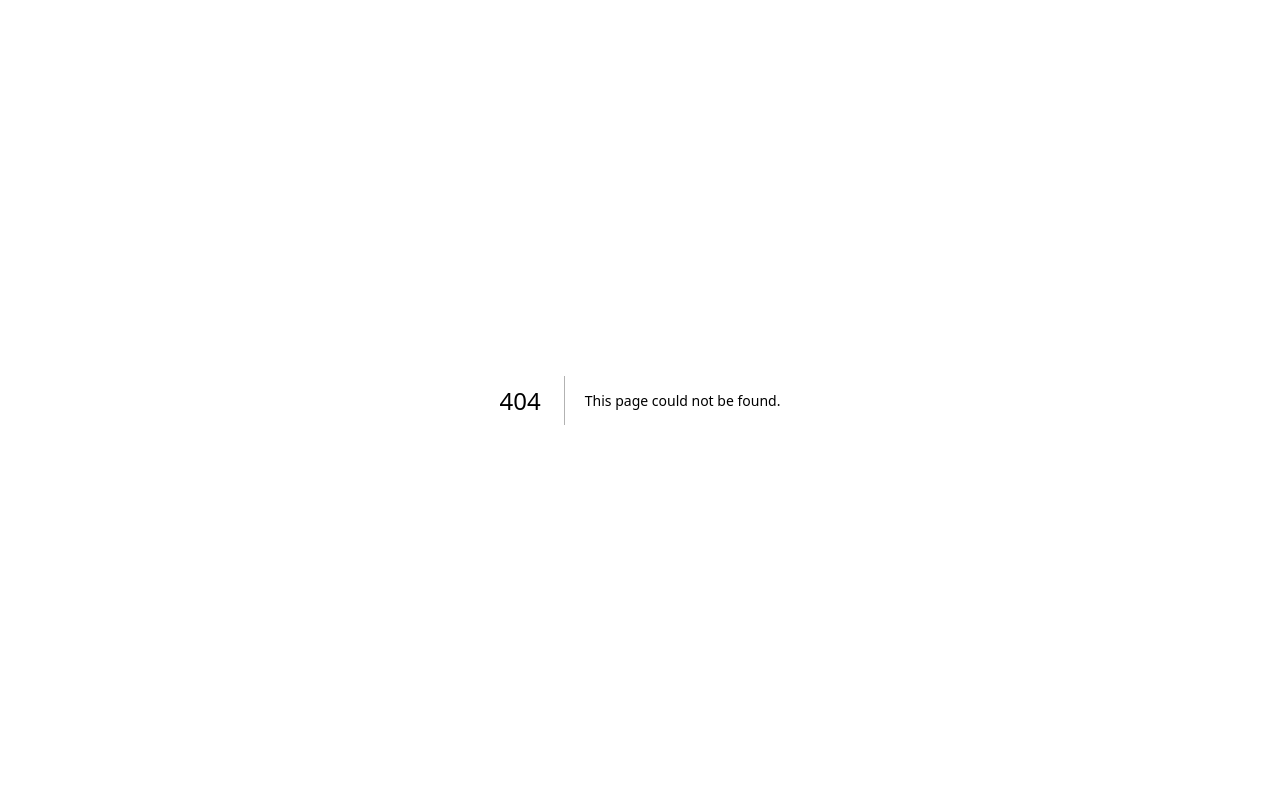
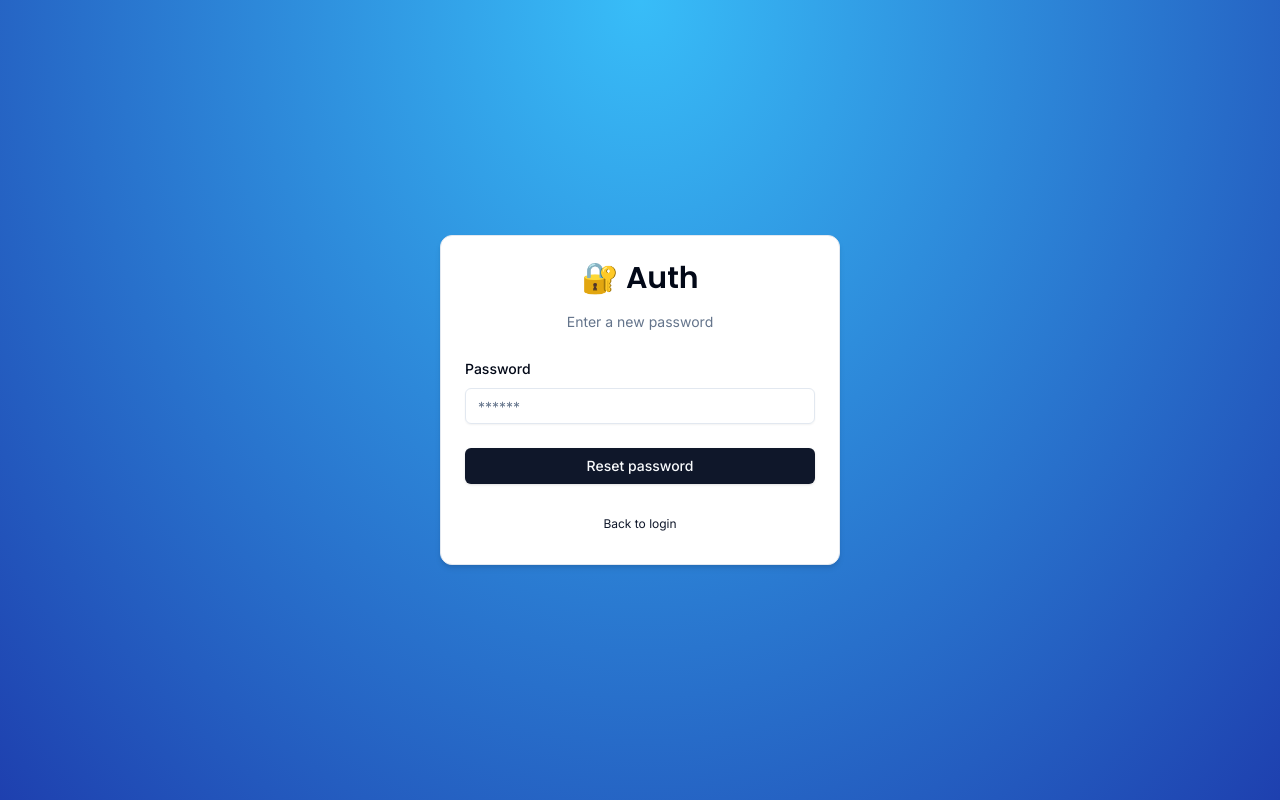
Before and after one commit to piggy-devil/auth-next, a Next.js app: page /auth/new-password in a window 1280 px wide. Before the commit this address had no page. Built offline with nearby package versions, Linux system fonts and the light colour scheme.

Commit message:
Reset password form

```diff
--- /dev/null
+++ b/actions/new-password.ts
@@ -0,0 +1,57 @@
+"use server";
+
+import * as z from "zod";
+import bcrypt from "bcryptjs";
+
+import { NewPasswordSchema } from "@/schemas";
+import { getPasswordResetTokenByToken } from "@/data/password-reset-token";
+import { getUserByEmail } from "@/data/user";
+import { db } from "@/lib/db";
+
+export const newPassword = async (
+  values: z.infer<typeof NewPasswordSchema>,
+  token?: string | null
+) => {
+  if (!token) {
+    return { error: "Missing token!" };
+  }
+
+  const validatedFields = NewPasswordSchema.safeParse(values);
+
+  if (!validatedFields.success) {
+    return { error: "Invalid fields!" };
+  }
+
+  const { password } = validatedFields.data;
+
+  const existingToken = await getPasswordResetTokenByToken(token);
+
+  if (!existingToken) {
+    return { error: "Invalid token!" };
+  }
+
+  const hasExpired = new Date(existingToken.expires) < new Date();
+
+  if (hasExpired) {
+    return { error: "Token has expired!" };
+  }
+
+  const existingUser = await getUserByEmail(existingToken.email);
+
+  if (!existingUser) {
+    return { error: "Email does not exist!" };
+  }
+
+  const hashedPassword = await bcrypt.hash(password, 10);
+
+  await db.user.update({
+    where: { id: existingUser.id },
+    data: { password: hashedPassword },
+  });
+
+  await db.passwordResetToken.delete({
+    where: { id: existingToken.id },
+  });
+
+  return { success: "Password updated!" };
+};
--- /dev/null
+++ b/app/auth/new-password/page.tsx
@@ -0,0 +1,7 @@
+import { NewPasswordForm } from "@/components/auth/new-password-form";
+
+const NewPasswordPage = () => {
+  return <NewPasswordForm />;
+};
+
+export default NewPasswordPage;
--- /dev/null
+++ b/components/auth/new-password-form.tsx
@@ -0,0 +1,89 @@
+"use client";
+
+import * as z from "zod";
+import { useForm } from "react-hook-form";
+import { useState, useTransition } from "react";
+import { useSearchParams } from "next/navigation";
+import { zodResolver } from "@hookform/resolvers/zod";
+
+import { NewPasswordSchema } from "@/schemas";
+import { Input } from "@/components/ui/input";
+import {
+  Form,
+  FormControl,
+  FormField,
+  FormItem,
+  FormLabel,
+  FormMessage,
+} from "@/components/ui/form";
+import { CardWrapper } from "@/components/auth/card-wrapper";
+import { Button } from "@/components/ui/button";
+import { FormError } from "@/components/form-error";
+import { FormSuccess } from "@/components/form-success";
+import { newPassword } from "@/actions/new-password";
+
+export const NewPasswordForm = () => {
+  const searchParams = useSearchParams();
+  const token = searchParams.get("token");
+
+  const [error, setError] = useState<string | undefined>("");
+  const [success, setSuccess] = useState<string | undefined>("");
+  const [isPending, startTransition] = useTransition();
+
+  const form = useForm<z.infer<typeof NewPasswordSchema>>({
+    resolver: zodResolver(NewPasswordSchema),
+    defaultValues: {
+      password: "",
+    },
+  });
+
+  const onSubmit = (values: z.infer<typeof NewPasswordSchema>) => {
+    setError("");
+    setSuccess("");
+
+    startTransition(() => {
+      newPassword(values, token).then((data) => {
+        setError(data?.error);
+        setSuccess(data?.success);
+      });
+    });
+  };
+
+  return (
+    <CardWrapper
+      headerLabel="Enter a new password"
+      backButtonLabel="Back to login"
+      backButtonHref="/auth/login"
+    >
+      <Form {...form}>
+        <form onSubmit={form.handleSubmit(onSubmit)} className="space-y-6">
+          <div className="space-y-4">
+            <FormField
+              control={form.control}
+              name="password"
+              render={({ field }) => (
+                <FormItem>
+                  <FormLabel>Password</FormLabel>
+                  <FormControl>
+                    <Input
+                      {...field}
+                      disabled={isPending}
+                      placeholder="******"
+                      type="password"
+                    />
+                  </FormControl>
+                  <FormMessage />
+                </FormItem>
+              )}
+            />
+          </div>
+          <FormError message={error} />
+          <FormSuccess message={success} />
+          <Button disabled={isPending} type="submit" className="w-full">
+            Reset password
+          </Button>
+        </form>
+      </Form>
+    </CardWrapper>
+  );
+};
--- a/routes.ts
+++ b/routes.ts
@@ -15,7 +15,7 @@
   "/auth/register",
   "/auth/error",
   "/auth/reset",
-  // "/auth/new-password",
+  "/auth/new-password",
 ];
 
 /**
--- a/schemas/index.ts
+++ b/schemas/index.ts
@@ -1,4 +1,10 @@
 import { z } from "zod";
+
+export const NewPasswordSchema = z.object({
+  password: z.string().min(6, {
+    message: "Minimum of 6 characters required",
+  }),
+});
 
 export const ResetSchema = z.object({
   email: z.string().email({
--- a/tsconfig.json
+++ b/tsconfig.json
@@ -26,7 +26,8 @@
     "**/*.ts",
     "**/*.tsx",
     ".next/types/**/*.ts",
-    "app/auth/new-verification"
+    "app/auth/new-verification",
+    "app/auth/new-password"
   ],
   "exclude": ["node_modules"]
 }
```
